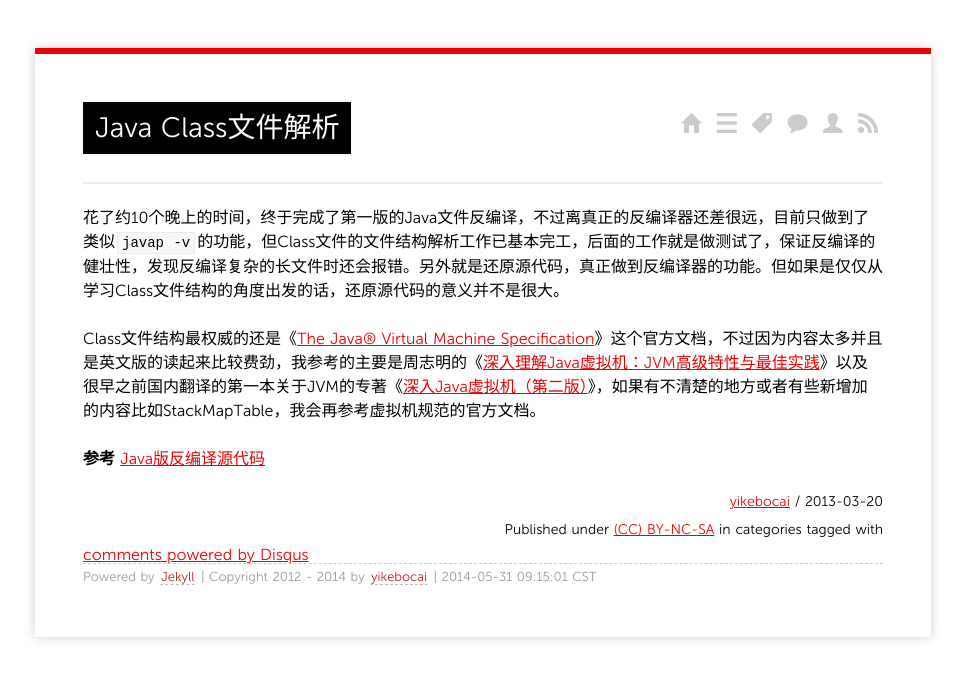
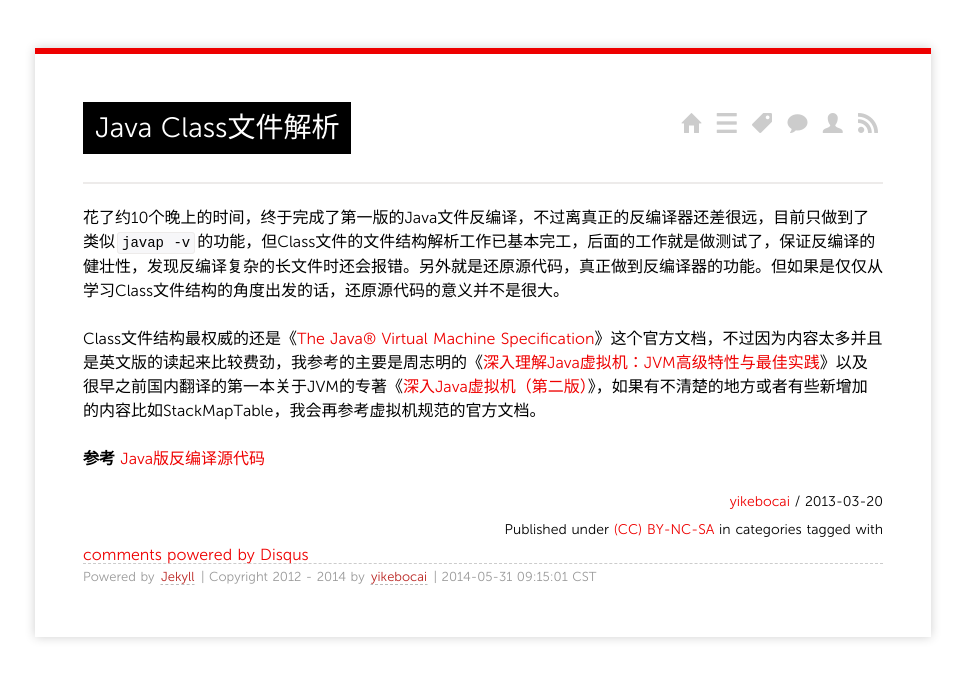
Before and after one commit to yikebocai/yikebocai.github.io, a Jekyll site: the page built from _posts/2013/2013-03-20-java-class-file.md, in a window 1280 px wide. Shown: the top 679 px of the page, without its empty margins (157-1122 px from the left). Built offline with Jekyll 4.4.1, drawn with Linux system fonts in a browser that asks for light colours; Markdown is read by kramdown in place of the engine named in the settings; comment, search, counter and statistics services are not loaded.

Commit message:
set <a> text decoration none

```diff
--- a/media/css/screen.css
+++ b/media/css/screen.css
@@ -166,6 +166,9 @@ p code {
     padding: 2px 4px;
     background-color: #f7f7f9;
     margin: 0 2px 0 2px;
+    -webkit-border-radius: 3px;
+       -moz-border-radius: 3px;
+            border-radius: 3px;
 }
 hr {
     border: 0;
@@ -175,6 +178,7 @@ hr {
 }
 a {
     color: #EE0000;
+    text-decoration: none;
 }
 a:visited {
     color: #B22222;
@@ -184,8 +188,10 @@ a.ss-icon {
 	padding: 0 0.25em;
 	color: #ccc;
 }
-a:hover {
+a:hover,
+a:focus {
     color: #EE0000;
+    text-decoration: underline;
 }
 em {
     font-style: italic;
```
